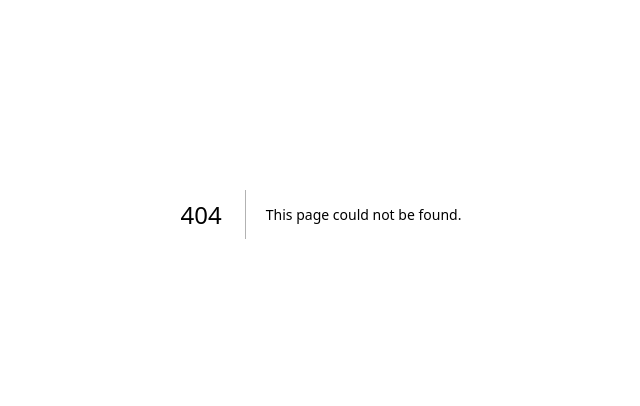
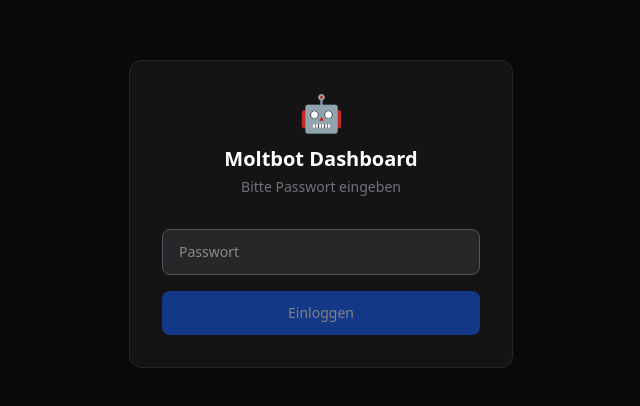
Before and after one commit to Dali1789/buddy-dashboard, a Next.js app: page /login in a window 1280 px wide. Before the commit this address had no page. Shown: the part 186-592 px from the top of the page, without its empty margins (319-959 px from the left). Built offline with nearby package versions, Linux system fonts and the light colour scheme.

Commit message:
Add password protection to dashboard
- Middleware redirects unauthenticated users to /login
- Simple password login page
- Auth API with cookie-based session (7 days)
- Default password: moltbot2026 (configurable via DASHBOARD_PASSWORD env)

Co-Authored-By: Claude Opus 4.5 <noreply@anthropic.com>

```diff
--- /dev/null
+++ b/src/app/api/auth/route.ts
@@ -0,0 +1,44 @@
+import { NextResponse } from 'next/server';
+
+// Dashboard password - set via environment variable
+const DASHBOARD_PASSWORD = process.env.DASHBOARD_PASSWORD || 'moltbot2026';
+
+export async function POST(request: Request) {
+  try {
+    const { password } = await request.json();
+
+    if (password === DASHBOARD_PASSWORD) {
+      const response = NextResponse.json({ success: true });
+
+      // Set auth cookie (expires in 7 days)
+      response.cookies.set('dashboard_auth', 'authenticated', {
+        httpOnly: true,
+        secure: process.env.NODE_ENV === 'production',
+        sameSite: 'lax',
+        maxAge: 60 * 60 * 24 * 7, // 7 days
+        path: '/',
+      });
+
+      return response;
+    }
+
+    return NextResponse.json({ error: 'Invalid password' }, { status: 401 });
+  } catch {
+    return NextResponse.json({ error: 'Bad request' }, { status: 400 });
+  }
+}
+
+// Logout endpoint
+export async function DELETE() {
+  const response = NextResponse.json({ success: true });
+
+  response.cookies.set('dashboard_auth', '', {
+    httpOnly: true,
+    secure: process.env.NODE_ENV === 'production',
+    sameSite: 'lax',
+    maxAge: 0,
+    path: '/',
+  });
+
+  return response;
+}
--- /dev/null
+++ b/src/app/login/page.tsx
@@ -0,0 +1,80 @@
+'use client';
+
+import { useState } from 'react';
+import { useRouter, useSearchParams } from 'next/navigation';
+
+export default function LoginPage() {
+  const [password, setPassword] = useState('');
+  const [error, setError] = useState('');
+  const [isLoading, setIsLoading] = useState(false);
+  const router = useRouter();
+  const searchParams = useSearchParams();
+
+  const handleSubmit = async (e: React.FormEvent) => {
+    e.preventDefault();
+    setError('');
+    setIsLoading(true);
+
+    try {
+      const response = await fetch('/api/auth', {
+        method: 'POST',
+        headers: { 'Content-Type': 'application/json' },
+        body: JSON.stringify({ password }),
+      });
+
+      if (response.ok) {
+        const redirect = searchParams.get('redirect') || '/';
+        router.push(redirect);
+        router.refresh();
+      } else {
+        setError('Falsches Passwort');
+      }
+    } catch {
+      setError('Verbindungsfehler');
+    } finally {
+      setIsLoading(false);
+    }
+  };
+
+  return (
+    <div className="min-h-screen flex items-center justify-center bg-zinc-950">
+      <div className="w-full max-w-sm">
+        <div className="card p-8">
+          {/* Header */}
+          <div className="text-center mb-8">
+            <div className="text-4xl mb-3">🤖</div>
+            <h1 className="text-xl font-semibold text-white">Moltbot Dashboard</h1>
+            <p className="text-sm text-zinc-500 mt-1">Bitte Passwort eingeben</p>
+          </div>
+
+          {/* Form */}
+          <form onSubmit={handleSubmit}>
+            <div className="space-y-4">
+              <input
+                type="password"
+                value={password}
+                onChange={(e) => setPassword(e.target.value)}
+                placeholder="Passwort"
+                autoFocus
+                disabled={isLoading}
+                className="w-full bg-zinc-800 border border-zinc-700 rounded-lg px-4 py-3 text-sm focus:outline-none focus:border-zinc-600 disabled:opacity-50"
+              />
+
+              {error && (
+                <div className="text-red-400 text-sm text-center">{error}</div>
+              )}
+
+              <button
+                type="submit"
+                disabled={!password || isLoading}
+                className="w-full bg-blue-600 hover:bg-blue-500 disabled:opacity-50 disabled:cursor-not-allowed py-3 rounded-lg text-sm font-medium transition-colors"
+              >
+                {isLoading ? 'Prüfe...' : 'Einloggen'}
+              </button>
+            </div>
+          </form>
+        </div>
+      </div>
+    </div>
+  );
+}
--- /dev/null
+++ b/src/middleware.ts
@@ -0,0 +1,39 @@
+import { NextResponse } from 'next/server';
+import type { NextRequest } from 'next/server';
+
+// Routes that don't require authentication
+const PUBLIC_ROUTES = ['/login', '/api/auth'];
+
+export function middleware(request: NextRequest) {
+  const { pathname } = request.nextUrl;
+
+  // Allow public routes
+  if (PUBLIC_ROUTES.some((route) => pathname.startsWith(route))) {
+    return NextResponse.next();
+  }
+
+  // Check for auth cookie
+  const authCookie = request.cookies.get('dashboard_auth');
+
+  if (!authCookie || authCookie.value !== 'authenticated') {
+    // Redirect to login
+    const loginUrl = new URL('/login', request.url);
+    loginUrl.searchParams.set('redirect', pathname);
+    return NextResponse.redirect(loginUrl);
+  }
+
+  return NextResponse.next();
+}
+
+export const config = {
+  matcher: [
+    /*
+     * Match all request paths except:
+     * - _next/static (static files)
+     * - _next/image (image optimization files)
+     * - favicon.ico (favicon file)
+     * - public files (public folder)
+     */
+    '/((?!_next/static|_next/image|favicon.ico|.*\\..*).*)' ,
+  ],
+};
```
